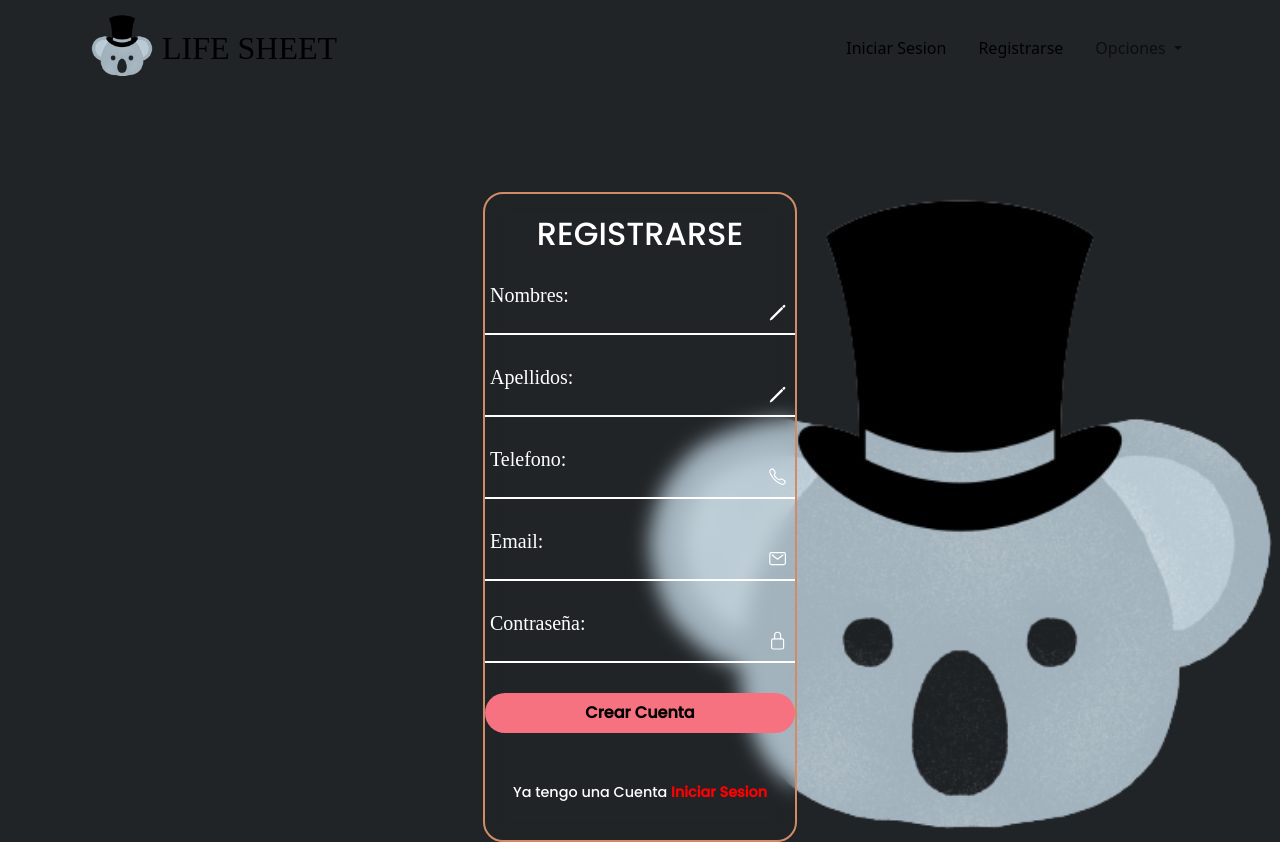
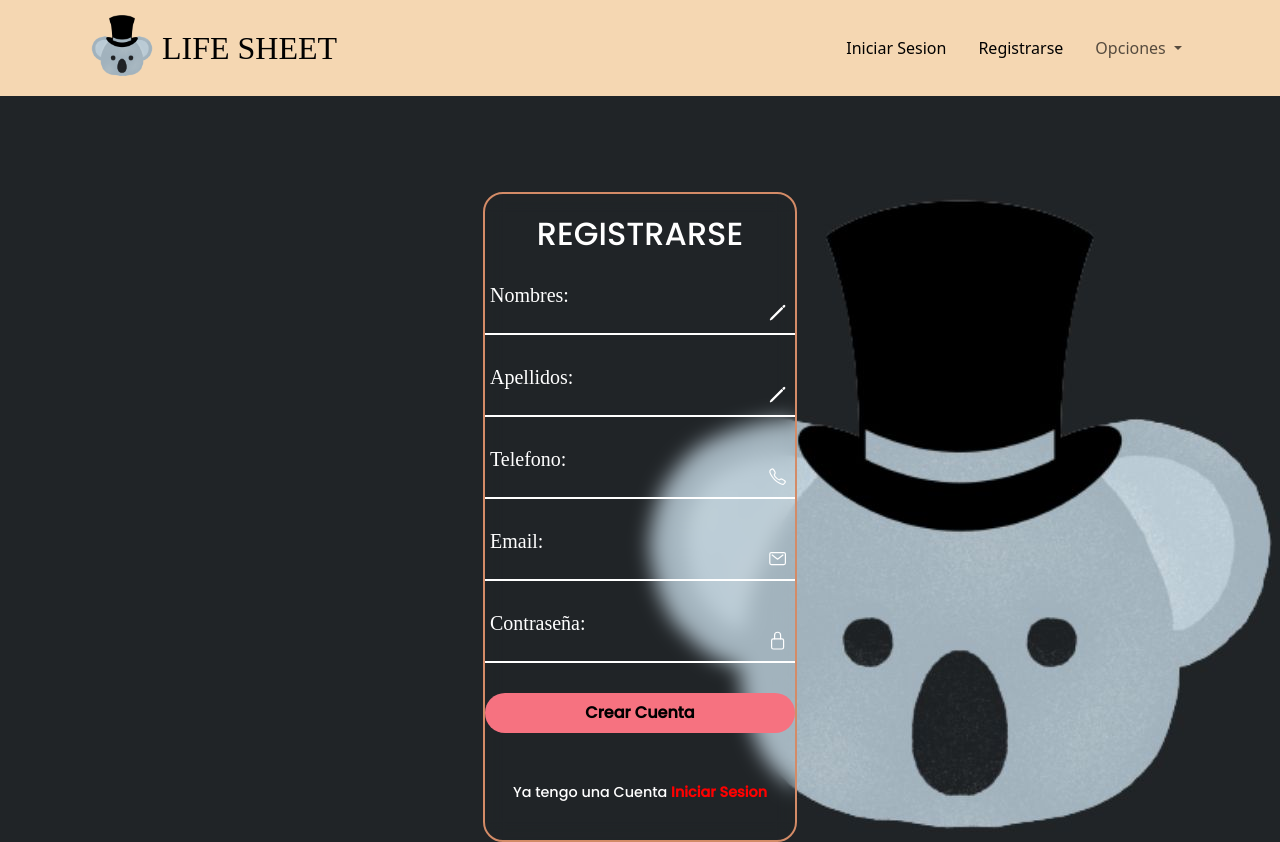
Before and after one commit to AaronHIDE/Life_Sheet, a PHP site: page /?ruta=registro in a window 1280 px wide. Run offline with PHP 8.4, Linux system fonts and the light colour scheme; some libraries are stand-ins or nearby versions.

Commit message:
color del nav

```diff
--- a/vista/modulos/nav.php
+++ b/vista/modulos/nav.php
@@ -1,9 +1,9 @@
 <!-- NAVBAR -->
 
-    <nav class="navbar navbar-expand-sm navbar-light" id="neubar">
+<nav class="navbar navbar-expand-sm navbar-light" id="neubar" style="background-color: #f5d7b2;">
     <div class="container">
         <a href="inicio"><img src="vista\imagenes\logoo.png" width="80"></a>
-            <FONT SIZE="6" FACE="Cooper Black" COLOR="black" >LIFE SHEET</FONT>
+        <FONT SIZE="6" FACE="Cooper Black" COLOR="black">LIFE SHEET</FONT>
         <button class="navbar-toggler" type="button" data-bs-toggle="collapse" data-bs-target="#navbarNavDropdown" aria-controls="navbarNavDropdown" aria-expanded="false" aria-label="Toggle navigation">
             <span class="navbar-toggler-icon"></span>
         </button>
--- a/vista/modulos/registro.php
+++ b/vista/modulos/registro.php
@@ -38,7 +38,7 @@
                     </div>
                     <div class="inputbox">
                         <ion-icon name="lock-closed-outline"></ion-icon>
-                        <input type="password" class="form-control" id="password" name="password" required>
+                        <input type="passwordR" class="form-control" id="passwordR" name="passwordR" required>
                         <label for="password" class="form-label">
                             <FONT SIZE="6" FACE="Times new roman" COLOR="black" class="h5">Contraseña:</FONT>
 
```
Lines whose indentation alone changed are shown as unchanged.
